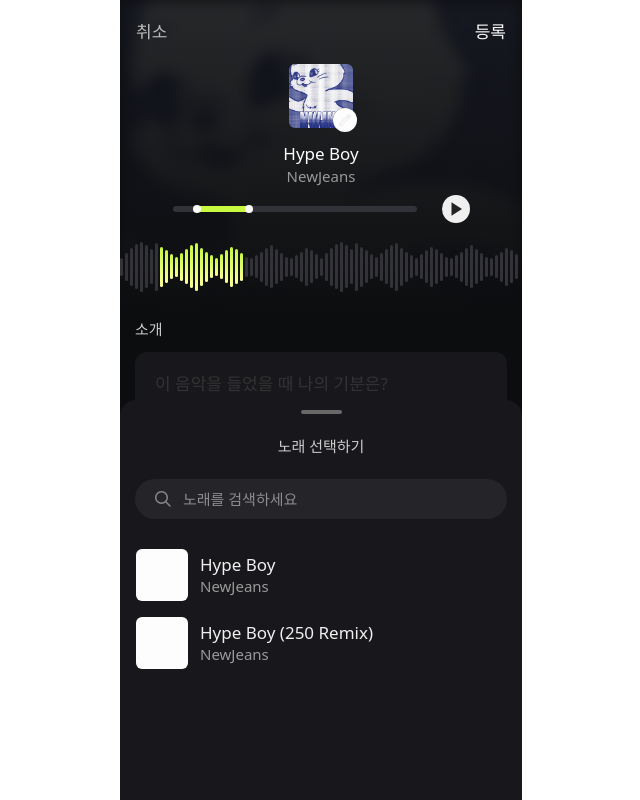
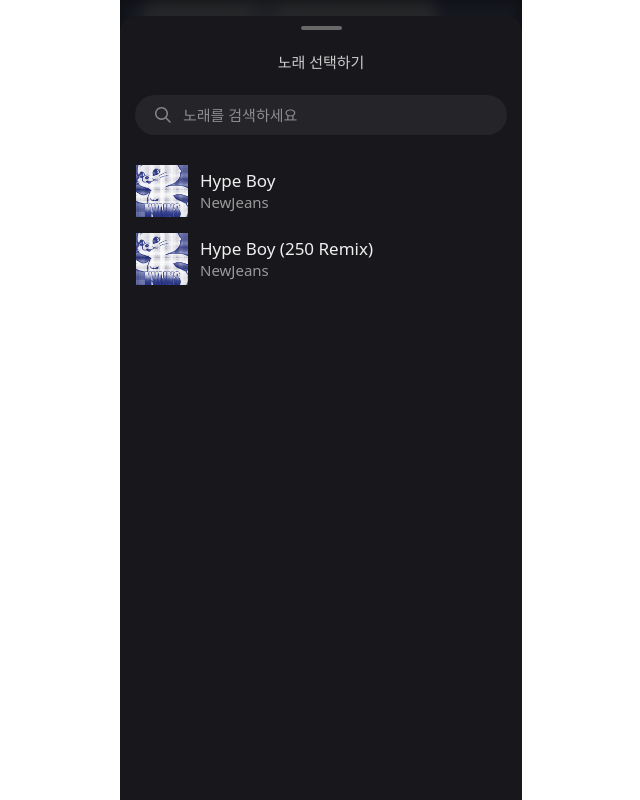
Before and after one commit to UMC10th-PLIMAP/plimap-web, a React (Vite) app: page /app/song/detail/1 in a window 1280 px wide. Both pictures are taken after a click on the button 664 px from the left and 120 px from the top of the page. Shown: the whole page, without its empty margins (319-959 px from the left). Built offline with nearby package versions, Linux system fonts and the light colour scheme; no server answers; a web font is replaced by a local one.

Commit message:
style : 노래 수정 버튼 스타일 변경

```diff
--- a/src/features/pin/components/SongCard.tsx
+++ b/src/features/pin/components/SongCard.tsx
@@ -12,7 +12,9 @@ export function SongCard({ song, onClick }: SongCardProps) {
       onClick={onClick}
       className="flex w-full items-center gap-3 py-2 text-left cursor-pointer"
     >
-      <div className="size-13 rounded-md bg-grayscale-0" />
+      <div className="size-13 rounded-[4px] ">
+        <img src={song.artistImage} alt={song.title} className="size-full object-cover" />
+      </div>
       <div>
         <p className="body-17-m text-grayscale-100">{song.title}</p>
         <p className="body-15-r text-grayscale-500">{song.artist}</p>
--- a/src/features/pin/components/SongSelectSheet.tsx
+++ b/src/features/pin/components/SongSelectSheet.tsx
@@ -41,7 +41,7 @@ export function SongSelectSheet({
   }, [query, songs]);
 
   return (
-    <BottomSheet open={open} onClose={onClose} snapPoints={[0.5, 1]} className="bg-pli-black-85 ">
+    <BottomSheet open={open} onClose={onClose} snapPoints={[0.98, 1]} className="bg-pli-black-85 ">
       <BottomSheet.Header className="px-[15px]">
         <BottomSheet.Title className="my-5.5 text-center body-15-r text-grayscale-300">
           노래 선택하기
--- a/src/pages/SongDetailPage.tsx
+++ b/src/pages/SongDetailPage.tsx
@@ -193,14 +193,14 @@ export default function SongDetailPage() {
             <button
               type="button"
               onClick={() => navigate(-1)}
-              className="body-17-r text-grayscale-400"
+              className="body-17-r text-grayscale-400 cursor-pointer"
             >
               취소
             </button>
             <button
               type="button"
-              onClick={() => navigate(-1)}
-              className="body-17-m text-grayscale-0"
+              onClick={() => {}}
+              className="body-17-m text-grayscale-0 cursor-pointer"
             >
               등록
             </button>
@@ -214,9 +214,9 @@ export default function SongDetailPage() {
                 type="button"
                 aria-label="노래 변경"
                 onClick={() => setIsSongSelectOpen(true)}
-                className="absolute -bottom-1 -right-1 flex size-6 items-center justify-center rounded-full bg-pli-black-75 text-grayscale-300"
+                className="absolute -bottom-3 -right-4 flex cursor-pointer items-center justify-center rounded-[50px] border-4 border-transparent bg-origin-border [background-clip:padding-box,border-box] [background-image:linear-gradient(#777777,#777777),linear-gradient(135deg,#1C1D21_0%,#1C1D21_100%)]"
               >
-                <div className="size-6 rounded-full bg-grayscale-0">
+                <div className="size-6">
                   <PencilIcon aria-hidden />
                 </div>
               </button>
@@ -251,7 +251,7 @@ export default function SongDetailPage() {
         </div>
       </section>
 
-      <section className="px-4 pt-9">
+      <section className="px-4 pt-6">
         <h3 className="body-15-r text-grayscale-300">
           태그 <span className="etc-13-r text-grayscale-700">(최대 4개)</span>
         </h3>
```
